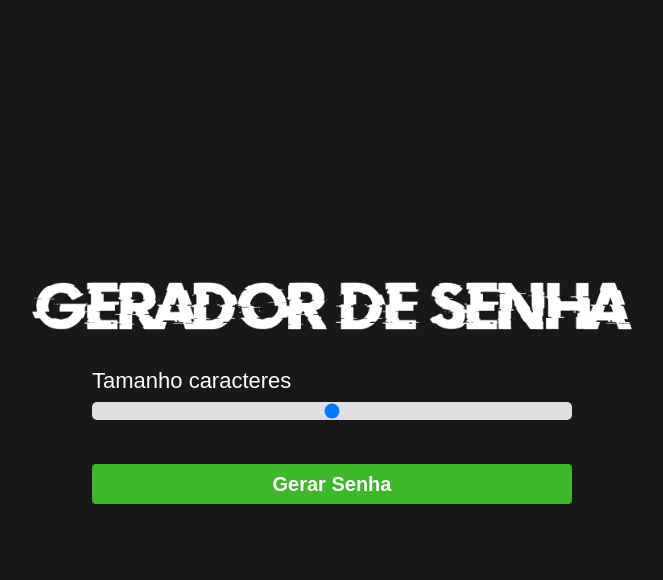
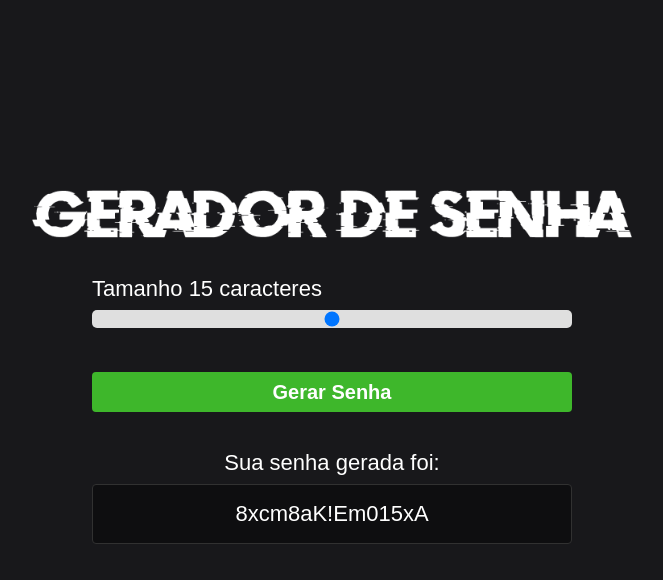
Before and after one commit to devwharry/gerador-de-senha, a plain HTML site: page index.html in a window 1280 px wide. Both pictures are taken after a click on the button "Gerar Senha". Shown: the whole page, without its empty margins (308-971 px from the left). Drawn offline with Linux system fonts and the light colour scheme.

Commit message:
criando a logica do app

```diff
--- a/index.html
+++ b/index.html
@@ -16,11 +16,11 @@
         <span>Tamanho <span id="valor"></span> caracteres</span>
         <input type="range" id="slider" class="slider" min="5" max="25" value="15">
 
-        <button id="button" class="button-cta">Gerar Senha</button>
+        <button id="button" class="button-cta" onclick="generatePassword()">Gerar Senha</button>
 
-        <div id="container-password" class="container-password hide">
+        <div id="container-password" onclick="copyPassword()" class="container-password hide">
             <span class="title">Sua senha gerada foi:</span>
-            <span id="password" class="password">12121212</span>
+            <span id="password" class="password"></span>
             <span class="tooltip">Clique na senha para copiar. ☝️</span>
         </div>
     </main>
--- a/script.js
+++ b/script.js
@@ -0,0 +1,33 @@
+let sliderElement = document.querySelector("#slider");
+let buttonElement = document.querySelector("#button");
+
+let sizePassword = document.querySelector("#valor");
+let password = document.querySelector("#password");
+
+let containerPassword = document.querySelector("#container-password");
+
+let charset = "abcdefghijklmnopqrstuvwxyzABCDEFGHIJKLMNOPQRSTUVWXYZ0123456789!@";
+let novaSenha = "";
+
+sizePassword.innerHTML = sliderElement.value;
+
+slider.oninput = function() {
+    sizePassword.innerHTML = this.value;
+};
+
+function generatePassword() {
+    let pass = "";
+
+    for(let i = 0, n = charset.length; i < sliderElement.value; ++i) {
+        pass += charset.charAt(Math.floor(Math.random() * n));
+    }
+
+    containerPassword.classList.remove("hide");
+    password.innerHTML = pass;
+    novaSenha = pass;
+}
+
+function copyPassword() {
+    alert("Senha copiada com secesso!");
+    navigator.clipboard.writeText(novaSenha);
+}
```
